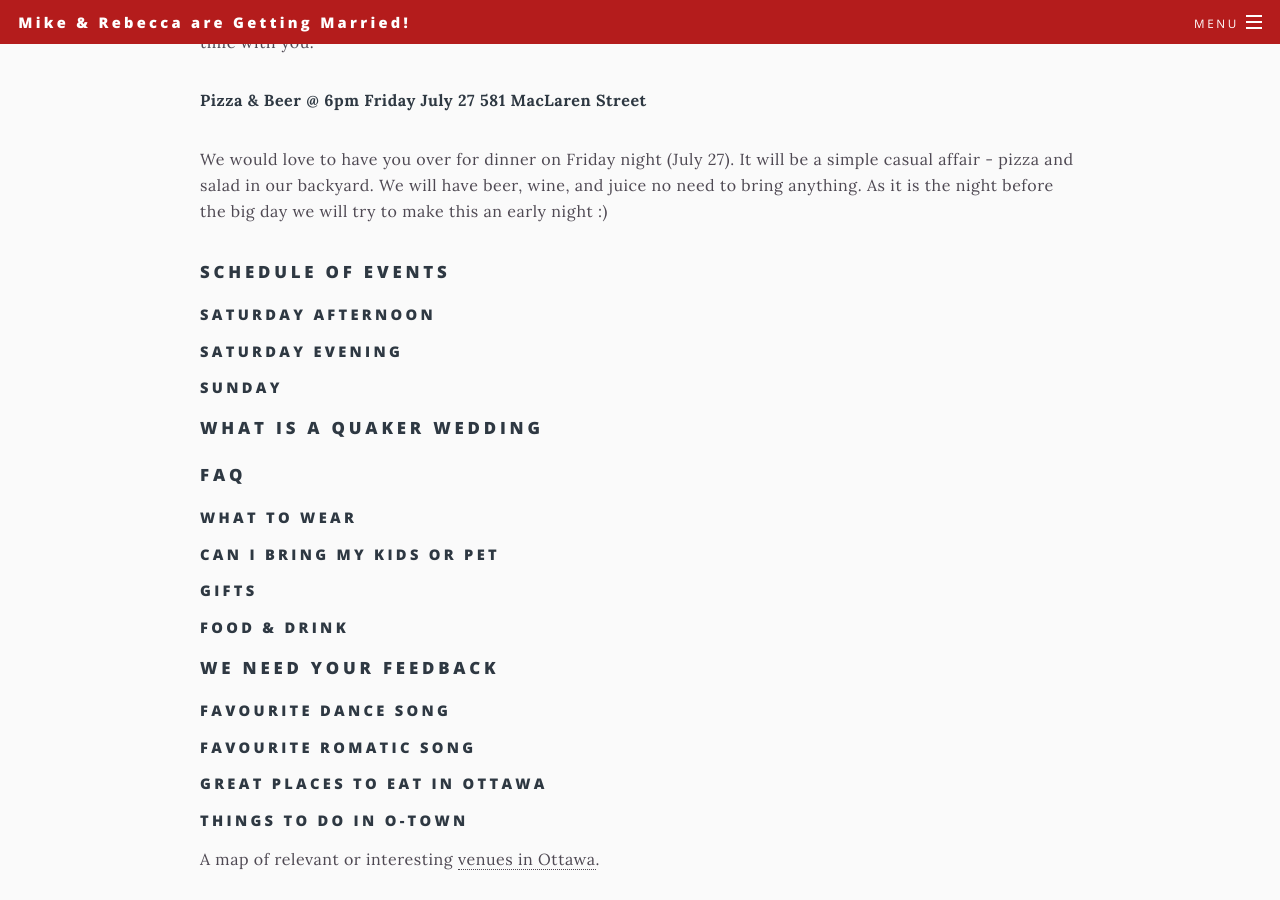
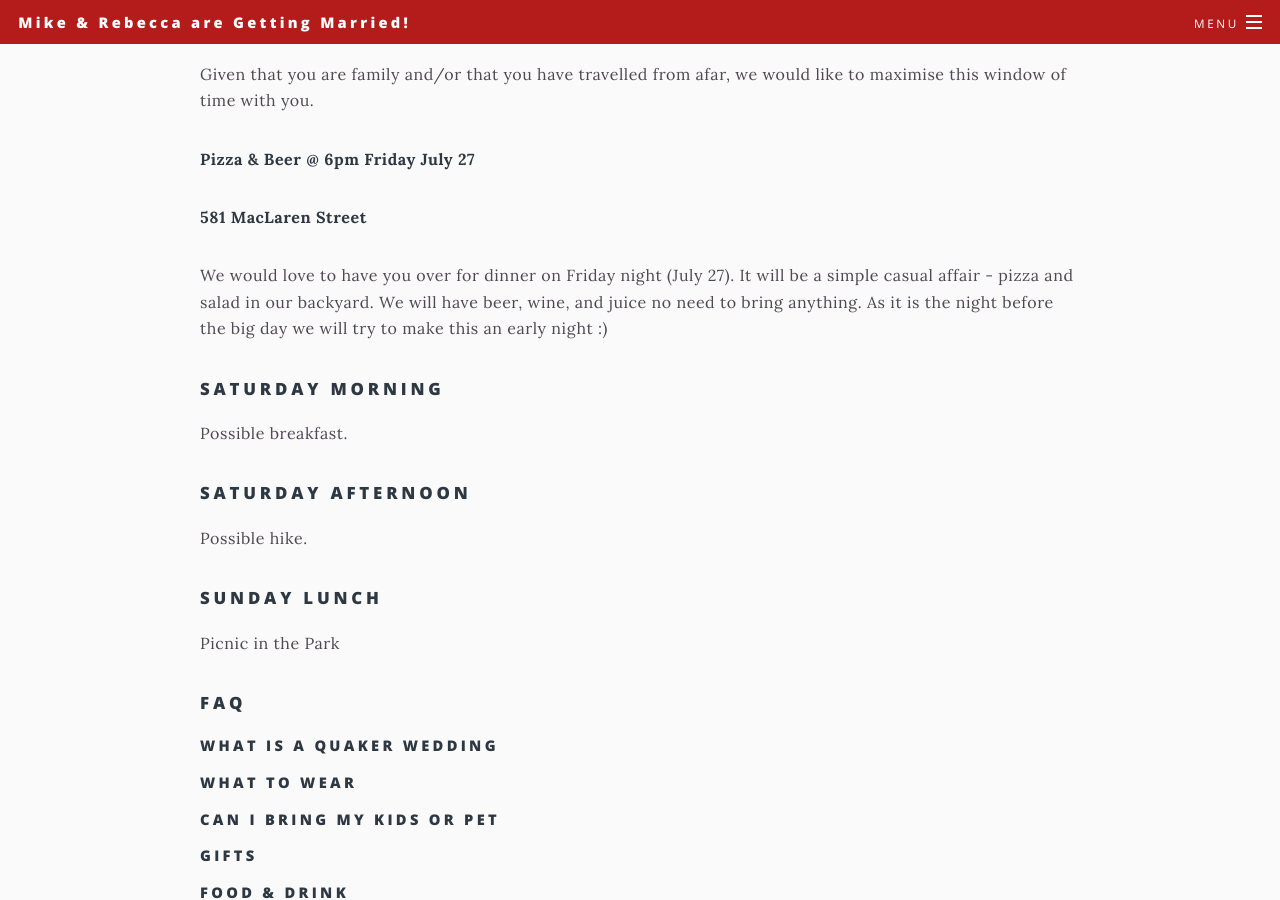
Before and after one commit to mgifford/gifsack-or-wolford, a Jekyll site: the page built from _pages/ottawa.md, in a window 1280 px wide and 1400 px high, scrolled down 1262 px, cut to the strip 0-900 px from the top of the window. Built offline with Jekyll 4.4.1, drawn with Linux system fonts in a browser that asks for light colours; some of the changed text lies outside the part shown.

Commit message:
adding spacing

```diff
--- a/_pages/ottawa.md
+++ b/_pages/ottawa.md
@@ -16,6 +16,7 @@ layout: page
 The main event is happening on Saturday evening.
 
 **5:45pm July 28, 2018 (after dinner)**
+
 **[Wabano Centre for Aboriginal Health](http://wabano.com/), [299 Montreal Rd, Vanier, Ontario](https://www.google.com/maps/place/299+Montreal+Rd,+Vanier,+ON+K1L+6B8/@45.4373487,-75.6611751,17z/data=!3m1!4b1!4m5!3m4!1s0x4cce0541d22407df:0xa38d13cfa9c2bc3e!8m2!3d45.4373487!4d-75.6589864)**
 
 
@@ -34,24 +35,27 @@ The Wabano Centre for Aboriginal Health is an urban health centre that provides
 Given that you are family and/or that you have travelled from afar, we would like to maximise this window of time with you.
 
 **Pizza & Beer @ 6pm Friday July 27**
+
 **581 MacLaren Street**
 
 We would love to have you over for dinner on Friday night (July 27). It will be a simple casual affair - pizza and salad in our backyard. We will have beer, wine, and juice no need to bring anything. As it is the night before the big day we will try to make this an early night :)
 
 
+### Saturday Morning
 
+Possible breakfast.
 
-### Schedule of Events
+### Saturday Afternoon
 
-#### Saturday Afternoon
+Possible hike.
 
-#### Saturday Evening
+### Sunday Lunch
 
-#### Sunday
-
-### What is a Quaker Wedding
+Picnic in the Park
 
 ### FAQ
+
+#### What is a Quaker Wedding
 
 #### What to wear
 
@@ -61,16 +65,10 @@ We would love to have you over for dinner on Friday night (July 27). It will be
 
 #### Food & Drink
 
-### We Need Your Feedback
-
-#### Favourite dance song
-
-#### Favourite romatic song
-
 #### Great places to eat in Ottawa
 
 #### Things to do in O-Town
 
-A map of relevant or interesting [venues in Ottawa](https://www.google.com/maps/d/viewer?mid=19bKJw5R4ZpiY2VlZo6IpHQVXZttV71Nu&ll=45.41890687301883%2C-75.68983909074706&z=14).
+A map of relevant or interesting [venues in Ottawa](https://www.google.com/maps/d/viewer?mid=19bKJw5R4ZpiY2VlZo6IpHQVXZttV71Nu&ll=45.41890687301883%2C-75.68983909074706&z=14). Or you can look at it below:
 
 <iframe src="https://www.google.com/maps/d/embed?mid=19bKJw5R4ZpiY2VlZo6IpHQVXZttV71Nu" width="640" height="480"></iframe>
```
